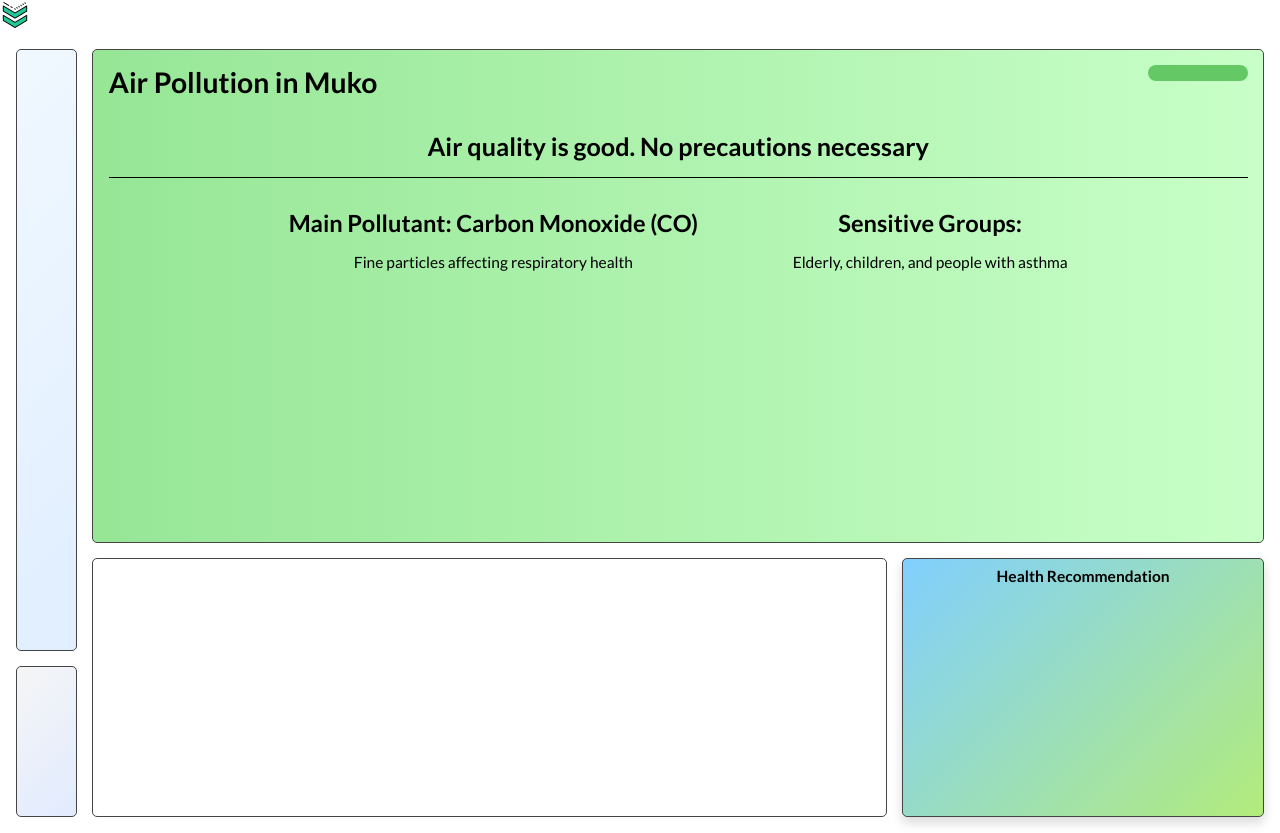
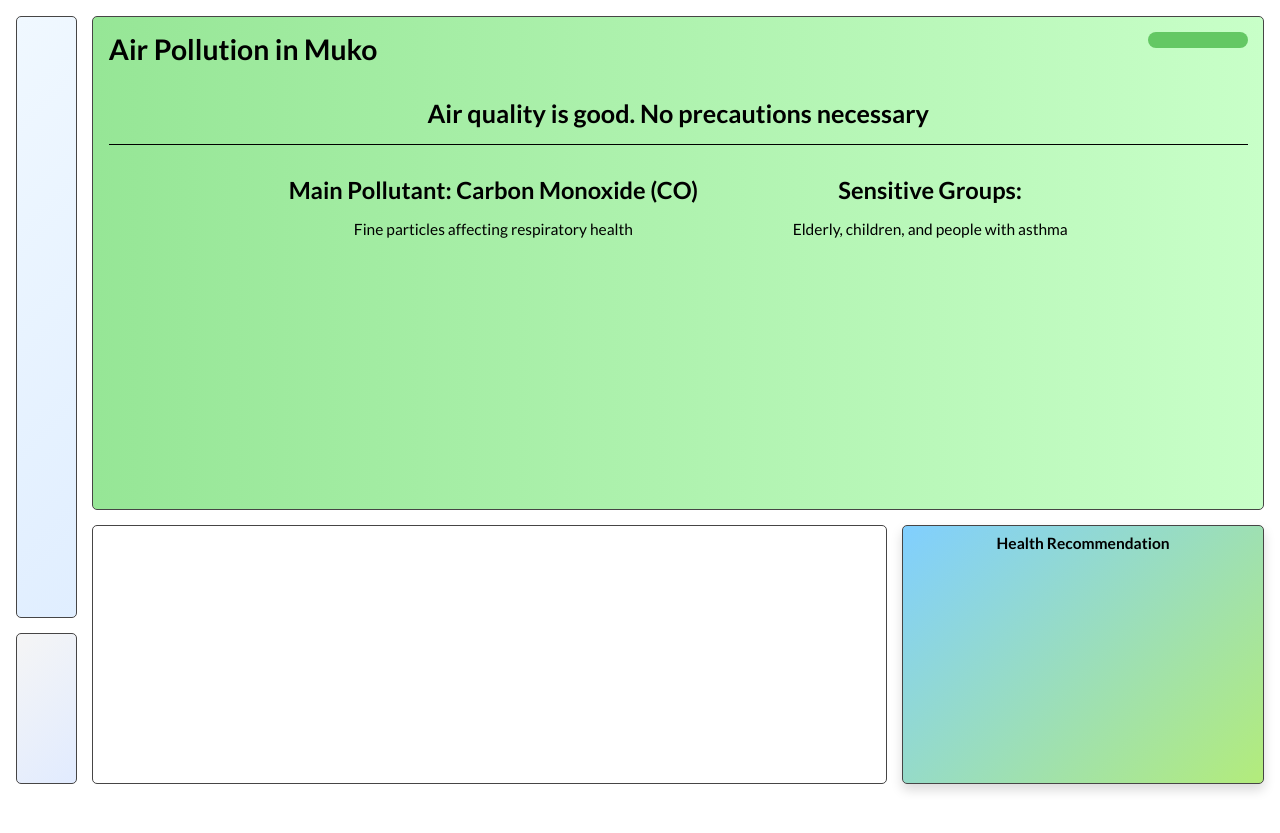
Before and after one commit to taradevio/air-pollution-api, a website: page src/frontend/index.html in a window 1280 px wide. After the commit the page ends 800 px from the top, so only its background shows below. Drawn offline with nearby package versions, Linux system fonts and the light colour scheme; no server answers.

Commit message:
remove icon

```diff
--- a/src/frontend/index.html
+++ b/src/frontend/index.html
@@ -26,11 +26,7 @@
   <body>
     <main>
       <div id="wrapper">
-        <div>
-          <img src="./assets/arrow.png" />
-        </div>
         <div class="bento">
-
           <div class="item"></div>
           <div class="item">
             <div class="highlights">
```
